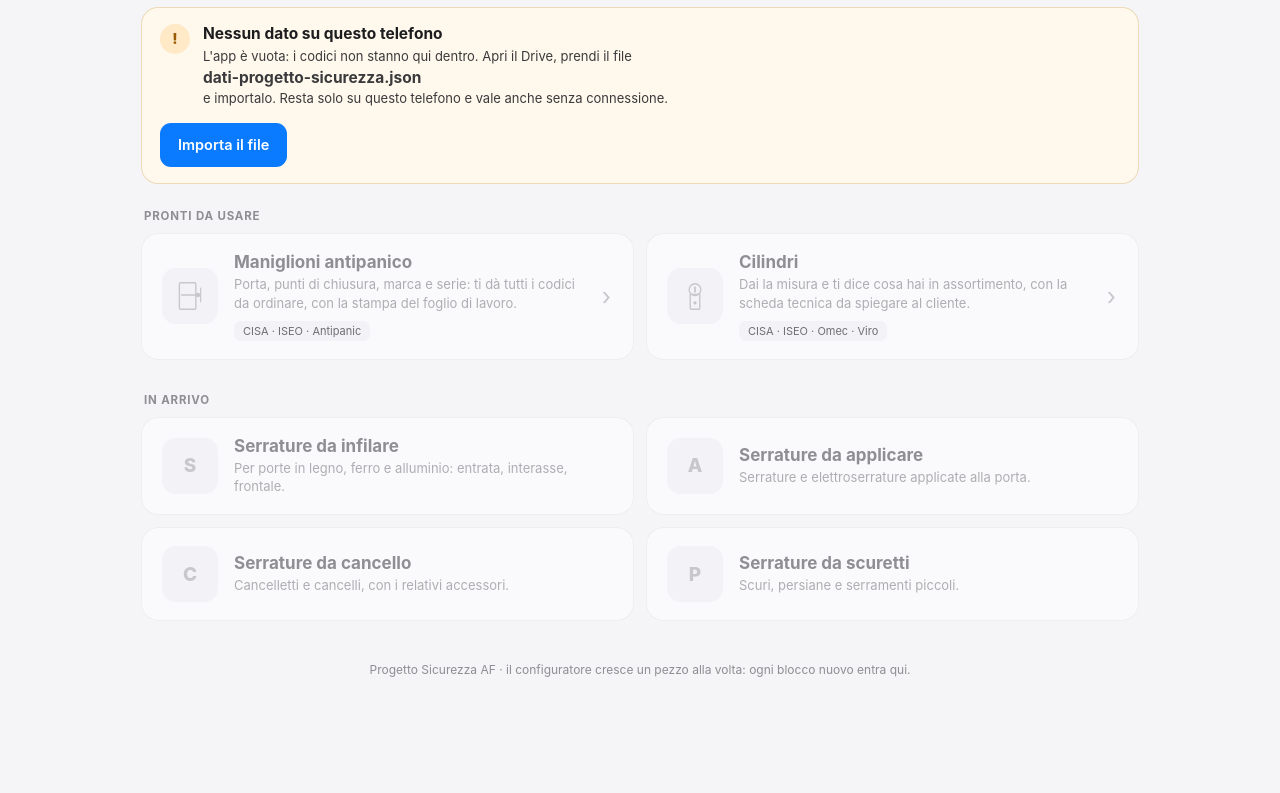
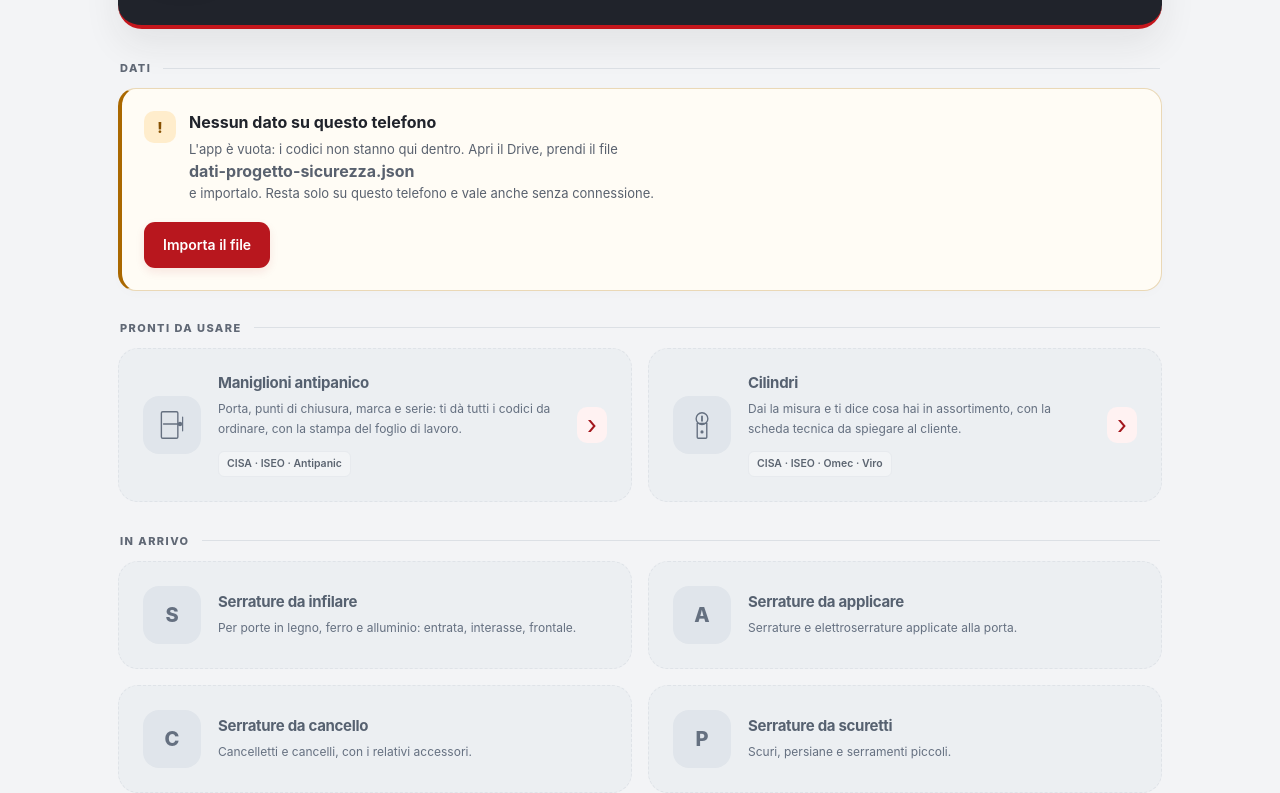
Before and after one commit to dtr5ts95yj-beep/progetto-sicurezza-app, a plain HTML site: page index.html in a window 1280 px wide. Shown: the part 178-971 px from the top of the page. Before the commit the page ends 895 px from the top, so only its background shows below. Drawn offline with Linux system fonts and the light colour scheme.

Commit message:
Restyle home with AF visual identity and accessible CSS interactions

```diff
--- a/home.css
+++ b/home.css
@@ -1,50 +1,48 @@
 *{margin:0;padding:0;box-sizing:border-box;font-family:Inter,-apple-system,"Segoe UI",system-ui,sans-serif}
-body{background:#f5f5f7;color:#1d1d1f;-webkit-font-smoothing:antialiased}
+body{background:#f3f4f6;color:#20232b;-webkit-font-smoothing:antialiased}
 a{text-decoration:none;color:inherit}
-.home{max-width:1060px;margin:0 auto;padding:46px 32px 40px}
-header{display:flex;gap:18px;align-items:center;margin-bottom:34px}
-.logo{width:58px;height:58px;border-radius:16px;background:linear-gradient(145deg,#ff3b30,#c4161c);color:#fff;display:flex;align-items:center;justify-content:center;font-weight:800;font-size:22px;letter-spacing:.5px;box-shadow:0 6px 18px rgba(196,22,28,.3);flex:none}
-.tit h1{font-size:30px;letter-spacing:-.4px}
-.tit p{font-size:14px;color:#6e6e73;margin-top:4px;max-width:640px;line-height:1.45}
-.sec{font-size:11.5px;font-weight:700;color:#8e8e93;letter-spacing:.07em;margin:0 2px 11px}
-.grid{display:grid;grid-template-columns:1fr 1fr;gap:14px;margin-bottom:34px}
-.mod{display:flex;gap:16px;align-items:center;background:#fff;border-radius:16px;padding:18px 20px;box-shadow:0 1px 3px rgba(0,0,0,.07),0 0 0 .5px rgba(0,0,0,.06);transition:box-shadow .15s,transform .15s}
-.mod:not(.soon):hover{box-shadow:0 10px 28px rgba(0,0,0,.12),0 0 0 1px rgba(10,122,255,.4);transform:translateY(-2px)}
-.ic{width:56px;height:56px;border-radius:14px;background:#eef3fb;color:#0a7aff;display:flex;align-items:center;justify-content:center;flex:none;font-weight:800;font-size:19px}
-.ic svg{width:34px;height:34px}
-.tx{flex:1;min-width:0}
-.tx b{font-size:17px;display:block}
-.tx p{font-size:13px;color:#3a3a3c;margin-top:3px;line-height:1.45}
-.tag{display:inline-block;margin-top:8px;font-size:11px;color:#6e6e73;background:#f2f2f7;border-radius:7px;padding:3px 9px}
-.go{font-size:24px;color:#c7c7cc;flex:none;padding-right:2px}
-.mod.soon{background:#fafafc;box-shadow:0 0 0 .5px rgba(0,0,0,.06);cursor:default}
-.mod.soon .ic{background:#f2f2f7;color:#c7c7cc}
-.mod.soon .tx b{color:#8e8e93}
-.mod.soon .tx p{color:#aeaeb2}
-footer{font-size:12px;color:#8e8e93;text-align:center;padding-top:8px}
-@media(max-width:820px){.grid{grid-template-columns:1fr}}
-
-/* ---------- riquadro dei dati ---------- */
-.dcard{background:#fff;border-radius:16px;padding:16px 18px;margin-bottom:26px;
-  box-shadow:0 1px 3px rgba(0,0,0,.07),0 0 0 .5px rgba(0,0,0,.06)}
-.dcard.no{background:#fff8ec;box-shadow:0 0 0 1px rgba(205,135,0,.25)}
-.dserve{background:#c4161c;color:#fff;border-radius:10px;padding:9px 12px;font-size:13px;
-  font-weight:600;margin-bottom:13px}
-.dtop{display:flex;gap:13px;align-items:flex-start}
-.dpall{width:30px;height:30px;border-radius:50%;background:#e7f7ec;color:#1d7a3a;flex:none;
-  display:flex;align-items:center;justify-content:center;font-weight:800;font-size:15px}
-.dpall.no{background:#ffe9c7;color:#9a5b00}
-.dtop b{font-size:15.5px;display:block}
-.dtop p{font-size:13px;color:#3a3a3c;margin-top:4px;line-height:1.5}
-.dbtn{display:flex;gap:9px;flex-wrap:wrap;margin-top:14px}
-.dbt{height:44px;padding:0 18px;border-radius:11px;font-size:14.5px;font-weight:600;border:none;
-  display:inline-flex;align-items:center;justify-content:center;cursor:pointer;font-family:inherit}
-.dbt.p{background:#0a7aff;color:#fff}
-.dbt.p:active{background:#0068e0}
-.dbt.s{background:#f2f2f7;color:#3a3a3c}
-.dbt.s:active{background:#e5e5ea}
-.af-toast{position:fixed;left:50%;bottom:calc(22px + env(safe-area-inset-bottom,0px));
-  transform:translateX(-50%);background:#1d1d1f;color:#fff;padding:12px 18px;border-radius:12px;
-  font-size:13.5px;max-width:86vw;line-height:1.4;text-align:center;z-index:90;
-  box-shadow:0 10px 30px rgba(0,0,0,.3)}
-.af-toast.ok{background:#1d7a3a}
+.home{max-width:1100px;margin:0 auto;padding:40px 28px}
+.home header{display:flex;gap:22px;align-items:center;margin-bottom:32px;padding:34px;border-radius:24px;background:#20232b;color:#fff;border-bottom:4px solid #c4161c;box-shadow:0 16px 36px #20232b14}
+.home .logo{width:64px;height:64px;border-radius:18px;background:#c4161c;color:#fff;display:flex;align-items:center;justify-content:center;font-weight:800;font-size:24px;letter-spacing:.5px;flex:none;box-shadow:0 8px 24px #0002}
+.home .tit h1{font-size:34px;line-height:1.15;letter-spacing:-1px}
+.home .tit p{font-size:14px;color:#d2d5de;margin-top:10px;max-width:640px;line-height:1.65}
+.home .sec{font-size:11px;font-weight:800;color:#606875;letter-spacing:.13em;margin:0 2px 13px;display:flex;align-items:center;gap:12px}
+.home .sec::after{content:"";height:1px;background:#dce0e5;flex:1}
+.home .grid{display:grid;grid-template-columns:1fr 1fr;gap:16px;margin-bottom:32px}
+.home .mod{display:flex;gap:17px;align-items:center;background:#fff;border:1px solid #dfe3e8;border-radius:20px;padding:24px;box-shadow:0 3px 12px #20232b04;transition:transform .2s ease,box-shadow .2s ease,border-color .2s ease}
+.home .ic{width:58px;height:58px;border-radius:16px;background:#fff0f0;color:#b41920;display:flex;align-items:center;justify-content:center;flex:none;font-weight:800;font-size:20px}
+.home .ic svg{width:34px;height:34px}
+.home .tx{flex:1;min-width:0}
+.home .tx b{font-size:18px;line-height:1.3;display:block;letter-spacing:-.3px}
+.home .tx p{font-size:13px;color:#59616e;margin-top:7px;line-height:1.65}
+.home .tag{display:inline-block;margin-top:12px;font-size:10.5px;font-weight:600;color:#5b6470;background:#f2f4f6;border:1px solid #e7eaee;border-radius:6px;padding:4px 8px;line-height:1.5}
+.home .go{font-size:26px;color:#a3161c;flex:none;width:30px;height:36px;display:flex;align-items:center;justify-content:center;border-radius:10px;background:#fff2f2}
+.home .mod.soon{background:#eceff2;box-shadow:none;border-style:dashed;cursor:default}
+.home .mod.soon .ic{background:#e0e5eb;color:#657080}
+.home .mod.soon .tx b{color:#566170;font-size:15px}
+.home .mod.soon .tx p{color:#657080;font-size:12px}
+.home footer{font-size:12px;line-height:1.7;color:#66707d;text-align:center;padding:18px 4px 0;border-top:1px solid #dce0e5}
+.home .dcard{background:#fff;border:1px solid #dfe3e8;border-left:4px solid #237747;border-radius:18px;padding:22px;margin-bottom:30px;box-shadow:0 3px 12px #20232b04}
+.home .dcard.no{background:#fffcf5;border-color:#ead8b6;border-left-color:#aa6800}
+.home .dserve{background:#fff0f0;color:#9e151b;border:1px solid #f0ced0;border-radius:10px;padding:11px 13px;font-size:13px;font-weight:600;line-height:1.5;margin-bottom:16px}
+.home .dtop{display:flex;gap:13px;align-items:flex-start}
+.home .dpall{width:32px;height:32px;border-radius:10px;background:#e7f5ec;color:#216c3c;flex:none;display:flex;align-items:center;justify-content:center;font-weight:800;font-size:15px}
+.home .dpall.no{background:#ffedcc;color:#875000}
+.home .dtop b{font-size:16px;display:block;line-height:1.4}
+.home .dtop p{font-size:13px;color:#59616e;margin-top:5px;line-height:1.65;overflow-wrap:anywhere}
+.home .dbtn{display:flex;gap:10px;flex-wrap:wrap;margin-top:18px}
+.home .dbt{min-height:46px;height:auto;padding:11px 18px;border-radius:11px;font-size:14px;font-weight:600;border:1px solid transparent;display:inline-flex;align-items:center;justify-content:center;text-align:center;cursor:pointer;font-family:inherit;line-height:1.4;transition:background .18s,transform .18s}
+.home .dbt.p{background:#b8171e;color:#fff;box-shadow:0 4px 10px #b8171e18}
+.home .dbt.p:active{background:#961219}
+.home .dbt.s{background:#f1f3f5;border-color:#dce0e5;color:#36404b}
+.home .dbt.s:active{background:#e4e8ed}
+.home a:focus-visible,.home button:focus-visible,.home input:focus-visible{outline:3px solid #1766b5;outline-offset:4px}
+.home .mod[aria-disabled=true]{transform:none;box-shadow:none}
+.af-toast{position:fixed;left:50%;bottom:calc(22px + env(safe-area-inset-bottom,0px));transform:translateX(-50%);background:#20232b;color:#fff;padding:13px 18px;border-radius:12px;font-size:13.5px;max-width:86vw;line-height:1.5;text-align:center;z-index:90;box-shadow:0 10px 30px #0003}
+.af-toast.ok{background:#216c3c}
+@media(hover:hover){.home a.mod:not(.soon):not([aria-disabled=true]):hover{border-color:#c4161c;box-shadow:0 12px 26px #20232b12;transform:translateY(-3px)}.home .dbt.p:hover{background:#9d141a}}
+@media(max-width:860px){body:has(>.home){overflow-y:auto;overflow-x:hidden;overscroll-behavior-y:auto}.home.home{padding:calc(18px + env(safe-area-inset-top,0px)) 16px calc(30px + env(safe-area-inset-bottom,0px))}.home header{padding:24px 20px;gap:14px;align-items:flex-start;margin-bottom:26px;border-radius:20px}.home .logo{width:48px;height:48px;font-size:19px;border-radius:13px}.home .tit h1{font-size:26px;letter-spacing:-.7px}.home .tit p{font-size:13px;margin-top:8px;line-height:1.55}.home .grid{grid-template-columns:1fr;gap:12px;margin-bottom:28px}.home .mod{padding:20px 17px;border-radius:18px;gap:14px}.home .ic{width:50px;height:50px}.home .tx b{font-size:17px}.home .tx p{font-size:13px}.home .dcard{padding:18px 16px}.home .dbtn{gap:9px}.home .dbt{flex:1 1 135px}.home .mod:active:not(.soon){background:#fff5f5}}
+@media(max-width:360px){.home header{flex-wrap:wrap}.home .tit h1{font-size:25px}.home .mod{gap:10px;padding:17px 13px}.home .go{width:22px}.home .ic{width:42px;height:46px}}
+@media(prefers-reduced-motion:no-preference){.home header{animation:af-enter .35s ease-out both}.home .grid:first-of-type .mod{animation:af-enter .4s ease-out both}.home .grid:first-of-type .mod:nth-child(2){animation-delay:.07s}@keyframes af-enter{from{opacity:.4;transform:translateY(8px)}to{opacity:1;transform:translateY(0)}}}
+@media(prefers-reduced-motion:reduce){.home .mod,.home .dbt{transition:none}}
+@media print{body{background:#fff}.home header{background:#fff;color:#20232b;box-shadow:none}.home .tit p{color:#59616e}.home .mod,.home .dcard{box-shadow:none;break-inside:avoid}.home header,.home .mod{animation:none!important}}
```
